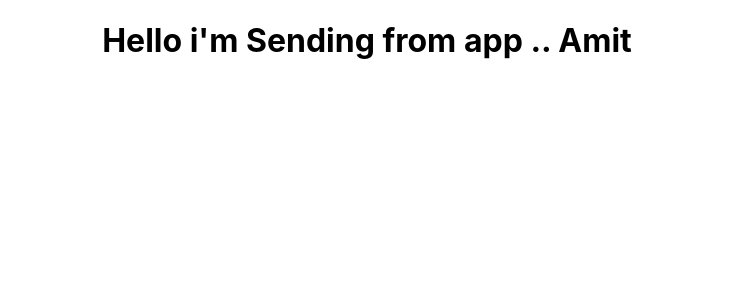
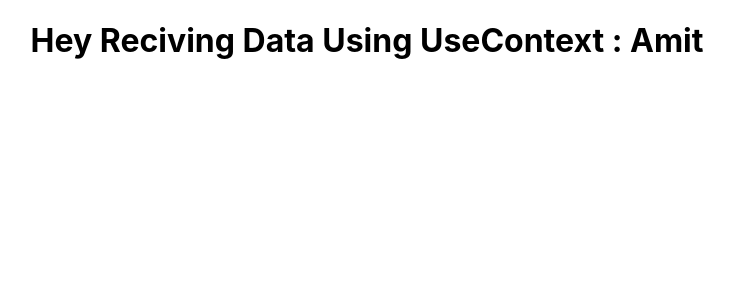
Before and after one commit to 102AMIT/Learing_React_With_Some_mini_Project, a React (Create React App) app: page / in a window 1280 px wide. Shown: the top 300 px of the page, without its empty margins (273-1007 px from the left). Built offline with nearby package versions, Linux system fonts and the light colour scheme.

Commit message:
Use context completed

```diff
--- a/src/App.js
+++ b/src/App.js
@@ -1,4 +1,4 @@
-import { createContext } from 'react';
+// import { createContext } from 'react';
 import './App.css';
 // import First from './class_components/First';
 // import Second from './class_components/Second';
@@ -19,7 +19,7 @@ import './App.css';
 // import Counter from './function_components/counter/Counter';
 // import UseRef from './function_components/UseRef/UseRef';
 // import UseReducerHook from './function_components/UseReducer/UseReducerHook';
-import Context1 from './function_components/Context_Api/Context1'
+import ComA from './function_components/UseContext/ComA';
 
 
 
@@ -27,8 +27,10 @@ import Context1 from './function_components/Context_Api/Context1'
 
 
 // this is for context api
-const FirstName=createContext();
-const lastName=createContext();
+
+// import Context1 from './function_components/Context_Api/Context1'
+// const FirstName=createContext();
+// export const lastName=createContext();
 
 
 
@@ -58,14 +60,16 @@ function App() {
 
 
       {/* // this is for context api */}
-      <FirstName.Provider value={'Sending from app ..'}>
+      {/* <FirstName.Provider value={'Sending from app ..'}>
       <lastName.Provider value={'Amit'}>
           <Context1 />
       </lastName.Provider>
-      </FirstName.Provider>
+      </FirstName.Provider> */}
       {/* // this is for context api */}
 
+      {/* This is for UseContext */}
 
+      <ComA />
 
     </div>
 
@@ -74,4 +78,4 @@ function App() {
 
 export default App;
 
-export {FirstName,lastName};
+// export {FirstName,lastName};
--- /dev/null
+++ b/src/function_components/UseContext/ComA.js
@@ -0,0 +1,20 @@
+import React, { createContext } from 'react'
+import ComB from './ComB'
+// 1st we need to create context and import from react
+const BioData = createContext();
+// now bio data have two property provider and consumer
+
+const ComA = () => {
+    return (
+        <div>
+
+            <BioData.Provider value={"Amit"} >
+                <ComB />
+            </BioData.Provider>
+
+        </div>
+    )
+}
+
+export default ComA
+export {BioData}
--- /dev/null
+++ b/src/function_components/UseContext/ComB.js
@@ -0,0 +1,13 @@
+import React from 'react'
+import ComC from './ComC'
+
+const ComB = () => {
+  return (
+    <div>
+        <ComC />
+
+    </div>
+  )
+}
+
+export default ComB
--- /dev/null
+++ b/src/function_components/UseContext/ComC.js
@@ -0,0 +1,12 @@
+import React,{useContext} from 'react'
+import { BioData } from './ComA';
+const ComC = () => {
+    const name = useContext(BioData);
+  return (
+    <div>
+        <h1>Hey Reciving Data Using UseContext : {name}</h1>
+    </div>
+  )
+}
+
+export default ComC
```
